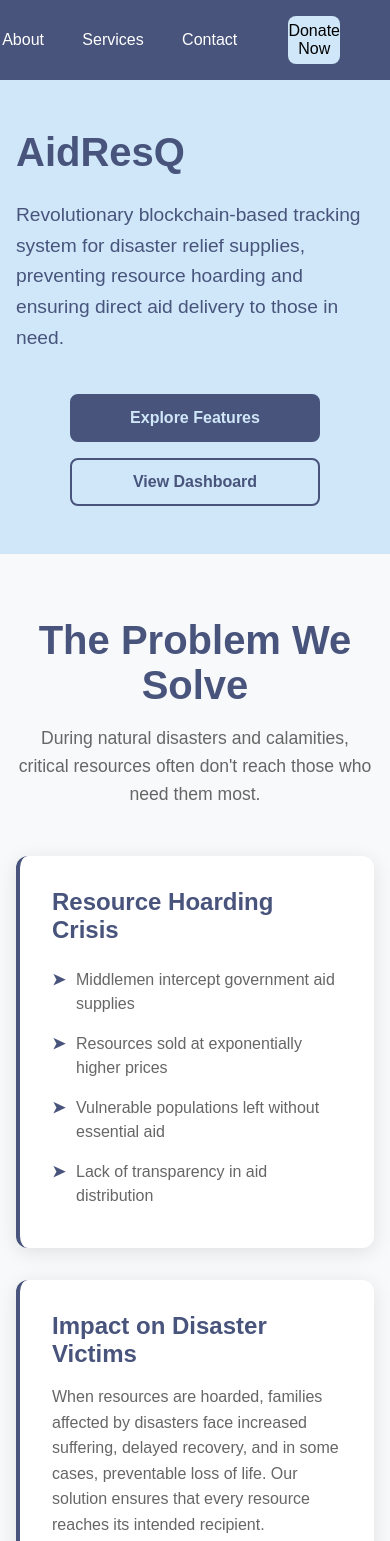
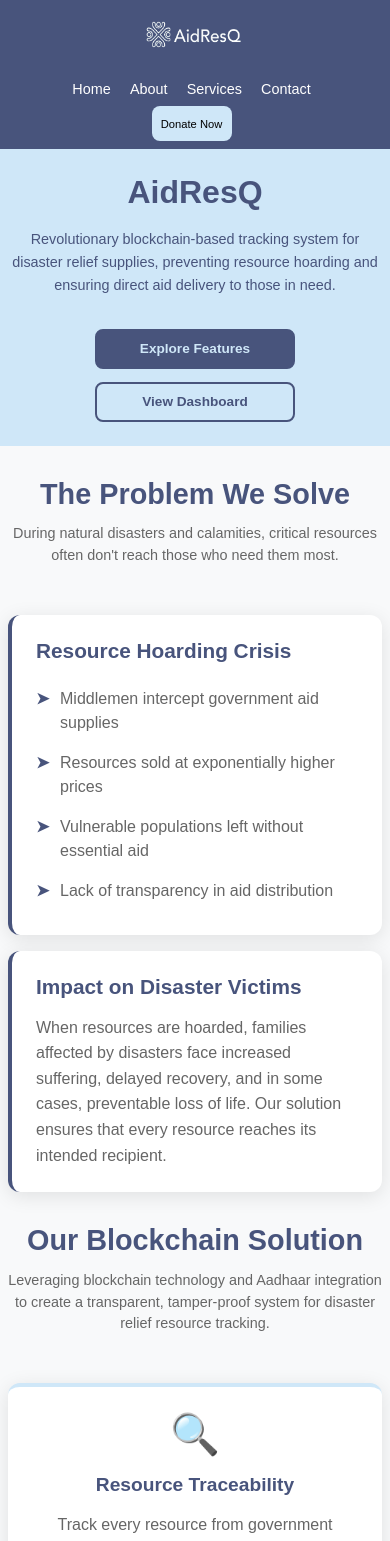
Before and after one commit to catnamedmegatron/iic2.0_scratch, a React (Create React App) app: page / in a window 390 px wide. Shown: the top 1541 px of the page. Built offline with nearby package versions, Linux system fonts and the light colour scheme.

Commit message:
responsive patch

```diff
--- a/src/My_components/Home.css
+++ b/src/My_components/Home.css
@@ -412,25 +412,206 @@
 }
 
 /* Responsive Design */
-@media (max-width: 768px) {
+/* Large Desktop */
+@media (min-width: 1200px) {
+    .section {
+        max-width: 1400px;
+    }
+
+    .hero-title {
+        font-size: 4rem;
+    }
+
+    .cards-grid {
+        grid-template-columns: repeat(2, 1fr);
+        gap: 3rem;
+    }
+
+    .features-grid {
+        grid-template-columns: repeat(4, 1fr);
+        gap: 2.5rem;
+    }
+}
+
+/* Desktop */
+@media (max-width: 1199px) and (min-width: 992px) {
+    .section {
+        max-width: 1200px;
+        padding: 0 3rem;
+    }
+
+    .hero-title {
+        font-size: 3.5rem;
+    }
+
+    .cards-grid {
+        grid-template-columns: repeat(2, 1fr);
+        gap: 2.5rem;
+    }
+
+    .features-grid {
+        grid-template-columns: repeat(2, 1fr);
+        gap: 2rem;
+    }
+}
+
+/* Tablet */
+@media (max-width: 991px) and (min-width: 768px) {
+    .navbar ul {
+        padding-left: 25rem;
+        gap: 1.5rem;
+    }
+
+    .logo {
+        width: 10rem;
+        height: 5rem;
+    }
+
+    .hero-title {
+        font-size: 3rem;
+    }
+
+    .hero-description {
+        font-size: 1.1rem;
+        max-width: 600px;
+    }
+
+    .section {
+        padding: 0 2rem;
+        margin-bottom: 3rem;
+    }
+
+    .section-header h2 {
+        font-size: 2.2rem;
+    }
+
+    .cards-grid {
+        grid-template-columns: repeat(2, 1fr);
+        gap: 1.5rem;
+    }
+
+    .features-grid {
+        grid-template-columns: repeat(2, 1fr);
+        gap: 1.5rem;
+    }
+
+    .steps-container {
+        gap: 1.5rem;
+    }
+
+    .step-card {
+        min-width: 200px;
+        padding: 1.5rem;
+    }
+
+    .btn-primary, .btn-secondary {
+        min-width: 8rem;
+        height: 2.5rem;
+        font-size: 0.9rem;
+    }
+}
+
+/* Mobile Large */
+@media (max-width: 767px) and (min-width: 576px) {
+    .navbar {
+        height: 4rem;
+        padding: 0.5rem;
+        padding-right: 20px;
+        flex-direction: column;
+        height: auto;
+        min-height: 4rem;
+    }
+
+    .logo {
+        width: 8rem;
+        height: 4rem;
+        float: none;
+        margin-bottom: 0.5rem;
+    }
+
+    .navbar ul {
+        padding-left: 0;
+        padding-right: 0;
+        gap: 1rem;
+        margin: 0.5rem 0;
+    }
+
+    .donate {
+        width: 6rem;
+        height: 2.5rem;
+        font-size: 0.8rem;
+        margin-left: 0;
+    }
+
+    .hero {
+        min-height: 20rem;
+        padding: 2rem 1rem;
+    }
+
     .hero-title {
         font-size: 2.5rem;
+        text-align: center;
+    }
+
+    .hero-description {
+        font-size: 1rem;
+        text-align: center;
+        max-width: 100%;
+    }
+
+    .hero-buttons {
+        justify-content: center;
+        text-align: center;
     }
 
     .section {
         padding: 0 1rem;
+        margin-bottom: 2.5rem;
+    }
+
+    .section-header h2 {
+        font-size: 2rem;
+    }
+
+    .section-subtitle {
+        font-size: 1rem;
     }
 
     .cards-grid {
         grid-template-columns: 1fr;
+        gap: 1.5rem;
+    }
+
+    .problem-card {
+        padding: 1.5rem;
+    }
+
+    .problem-card h3 {
+        font-size: 1.3rem;
     }
 
     .features-grid {
         grid-template-columns: 1fr;
+        gap: 1.5rem;
+        margin-top: 1.5rem;
+    }
+
+    .feature-card {
+        padding: 1.5rem;
+    }
+
+    .feature-icon {
+        font-size: 2.5rem;
+    }
+
+    .feature-card h3 {
+        font-size: 1.2rem;
     }
 
     .steps-container {
         flex-direction: column;
+        gap: 1rem;
+        margin-top: 2rem;
     }
 
     .step-connector {
@@ -438,13 +619,239 @@
         height: 2px;
     }
 
-    .hero-buttons, .cta-buttons {
-        flex-direction: column;
-        align-items: center;
+    .step-card {
+        min-width: 100%;
+        max-width: 100%;
+        padding: 1.5rem;
+    }
+
+    .benefits-card {
+        padding: 2rem;
+    }
+
+    .cta-container {
+        padding: 2rem;
+    }
+
+    .cta-container h2 {
+        font-size: 2rem;
     }
 
     .btn-primary, .btn-secondary {
         width: 100%;
         max-width: 250px;
+        height: 2.5rem;
+        font-size: 0.9rem;
+    }
+
+    .hero-buttons, .cta-buttons {
+        flex-direction: column;
+        align-items: center;
+        gap: 0.8rem;
     }
 }
+
+/* Mobile Small */
+@media (max-width: 575px) {
+    .navbar {
+        height: auto;
+        padding: 0.5rem;
+        padding-right: 15px;
+        flex-direction: column;
+        min-height: 4rem;
+    }
+
+    .logo {
+        width: 7rem;
+        height: 3.5rem;
+        float: none;
+        margin-bottom: 0.5rem;
+    }
+
+    .navbar ul {
+        padding-left: 0;
+        padding-right: 0;
+        gap: 0.8rem;
+        margin: 0.5rem 0;
+        flex-wrap: wrap;
+        justify-content: center;
+    }
+
+    .navbar ul li a {
+        font-size: 0.9rem;
+    }
+
+    .donate {
+        width: 5rem;
+        height: 2.2rem;
+        font-size: 0.7rem;
+        margin-left: 0;
+    }
+
+    .hero {
+        min-height: 18rem;
+        padding: 1.5rem 0.5rem;
+    }
+
+    .hero-title {
+        font-size: 2rem;
+        text-align: center;
+        margin-bottom: 1rem;
+    }
+
+    .hero-description {
+        font-size: 0.9rem;
+        text-align: center;
+        max-width: 100%;
+        margin-bottom: 2rem;
+    }
+
+    .hero-buttons {
+        justify-content: center;
+        text-align: center;
+        gap: 0.8rem;
+    }
+
+    .section {
+        padding: 0 0.5rem;
+        margin-bottom: 2rem;
+    }
+
+    .section-header h2 {
+        font-size: 1.8rem;
+        margin-bottom: 0.8rem;
+    }
+
+    .section-subtitle {
+        font-size: 0.9rem;
+        line-height: 1.5;
+    }
+
+    .cards-grid {
+        grid-template-columns: 1fr;
+        gap: 1rem;
+        margin-top: 1.5rem;
+    }
+
+    .problem-card {
+        padding: 1.5rem;
+    }
+
+    .problem-card h3 {
+        font-size: 1.3rem;
+    }
+
+    .features-grid {
+        grid-template-columns: 1fr;
+        gap: 1rem;
+        margin-top: 1.5rem;
+    }
+
+    .feature-card {
+        padding: 1.5rem;
+    }
+
+    .feature-icon {
+        font-size: 2.5rem;
+    }
+
+    .feature-card h3 {
+        font-size: 1.2rem;
+    }
+
+    .steps-container {
+        flex-direction: column;
+        gap: 1rem;
+        margin-top: 2rem;
+    }
+
+    .step-connector {
+        width: 2.5rem;
+        height: 2px;
+    }
+
+    .step-card {
+        min-width: 100%;
+        max-width: 100%;
+        padding: 1.5rem;
+    }
+
+    .step-number {
+        width: 2.5rem;
+        height: 2.5rem;
+        font-size: 1.2rem;
+    }
+
+    .step-card h3 {
+        font-size: 1.2rem;
+    }
+
+    .benefits-container {
+        margin-top: 1.5rem;
+    }
+
+    .benefits-card {
+        padding: 1.5rem;
+    }
+
+    .benefits-card h3 {
+        font-size: 1.3rem;
+    }
+
+    .cta-container {
+        padding: 1.5rem;
+    }
+
+    .cta-container h2 {
+        font-size: 1.8rem;
+    }
+
+    .cta-container p {
+        font-size: 0.9rem;
+        margin-bottom: 1.5rem;
+    }
+
+    .btn-primary, .btn-secondary {
+        width: 100%;
+        max-width: 200px;
+        height: 2.5rem;
+        font-size: 0.85rem;
+        min-width: auto;
+        padding: 0 1rem;
+    }
+
+    .hero-buttons, .cta-buttons {
+        flex-direction: column;
+        align-items: center;
+        gap: 0.8rem;
+    }
+
+    .main-content {
+        padding: 2rem 0;
+    }
+}
+
+/* Extra Small Mobile */
+@media (max-width: 375px) {
+    .hero-title {
+        font-size: 1.8rem;
+    }
+
+    .hero-description {
+        font-size: 0.85rem;
+    }
+
+    .section-header h2 {
+        font-size: 1.6rem;
+    }
+
+    .problem-card, .feature-card, .step-card, .benefits-card, .cta-container {
+        padding: 1rem;
+    }
+
+    .btn-primary, .btn-secondary {
+        max-width: 180px;
+        height: 2.2rem;
+        font-size: 0.8rem;
+    }
+}
```
Also changed, not shown: src/My_components/Dashboard.css (added), src/My_components/Dashboard.jsx (added).
